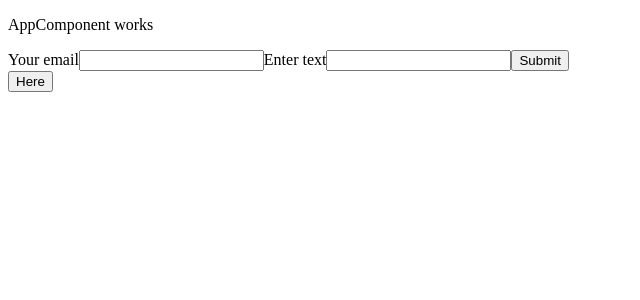
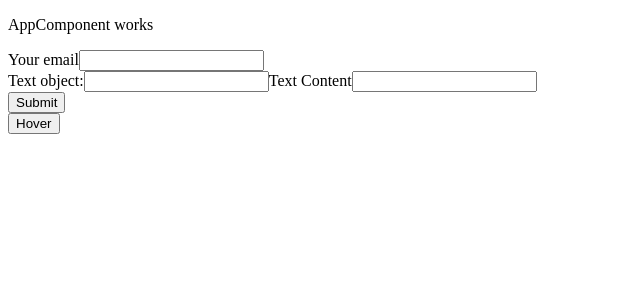
Before and after one commit to simonbilos/boostly-main, an Angular app: page / in a window 1280 px wide. Shown: the top 300 px of the page, without its empty margins (0-640 px from the left). Built offline with nearby package versions, Linux system fonts and the light colour scheme.

Commit message:
contactform made with FormBuilder

```diff
--- a/src/app/app.component.ts
+++ b/src/app/app.component.ts
@@ -1,6 +1,7 @@
 import { Component } from "@angular/core";
 import { RouterOutlet } from "@angular/router";
 import { ContactComponent } from "./contact/contact.component";
+import { Inject } from "@angular/core";
 
 @Component({
   selector: "app-root",
--- a/src/app/contact/contact.component.html
+++ b/src/app/contact/contact.component.html
@@ -1,16 +1,25 @@
 <form [formGroup]="contactForm" (ngSubmit)="onSubmit()">
   <label for="userEmail">Your email</label>
-  <input id="userEmail" type="text" formControlName="userEmail" required />
+  <input id="userEmail" type="text" formControlName="userEmail" />
+
+  <div formGroupName="userText">
+    <label for="textObject">Text object:</label>
+    <input id="textObject" type="text" formControlName="textObject" />
+
+    <label for="textContent">Text Content</label>
+    <input id="textContent" type="text" formControlName="textContent" />
+  </div>
+  <!--
+
+  This is other way how I can do Forms, but FormBuilder is better for bigger groups :)
 
   <label for="userText">Enter text</label>
   <input
     id="userText"
     type="text"
     formControlName="userText"
-    required
-    minlength="8"
-  />
+  /> -->
   <button type="submit">Submit</button>
 </form>
 
-<button (mouseover)="updateValue()">Here</button>
+<button (mouseover)="updateValue()">Hover</button>
--- a/src/app/contact/contact.component.ts
+++ b/src/app/contact/contact.component.ts
@@ -3,8 +3,10 @@ import {
   ReactiveFormsModule,
   FormControl,
   FormGroup,
-  Validators,
+  FormBuilder,
 } from "@angular/forms";
+
+import { inject } from "@angular/core";
 
 @Component({
   selector: "app-contact",
@@ -13,10 +15,20 @@ import {
   styleUrl: "./contact.component.css",
 })
 export class ContactComponent {
-  contactForm = new FormGroup({
-    userEmail: new FormControl("", Validators.required),
-    userText: new FormControl("", Validators.required),
+  private formBuilder = inject(FormBuilder);
+
+  contactForm = this.formBuilder.group({
+    userEmail: [""],
+    userText: this.formBuilder.group({
+      textObject: [""],
+      textContent: [""],
+    }),
   });
+
+  // contactForm = new FormGroup({
+  //   userEmail: new FormControl(""),
+  //   userText: new FormControl(""),
+  // });
 
   onSubmit() {
     console.warn(this.contactForm.value);
@@ -25,7 +37,10 @@ export class ContactComponent {
   updateValue() {
     this.contactForm.patchValue({
       userEmail: "kirbis@gmail.com",
-      userText: "Dari sa",
+      userText: {
+        textObject: "pomoc s dizajnom",
+        textContent: "ahoj, potrebujem helfnut",
+      },
     });
   }
 }
```
